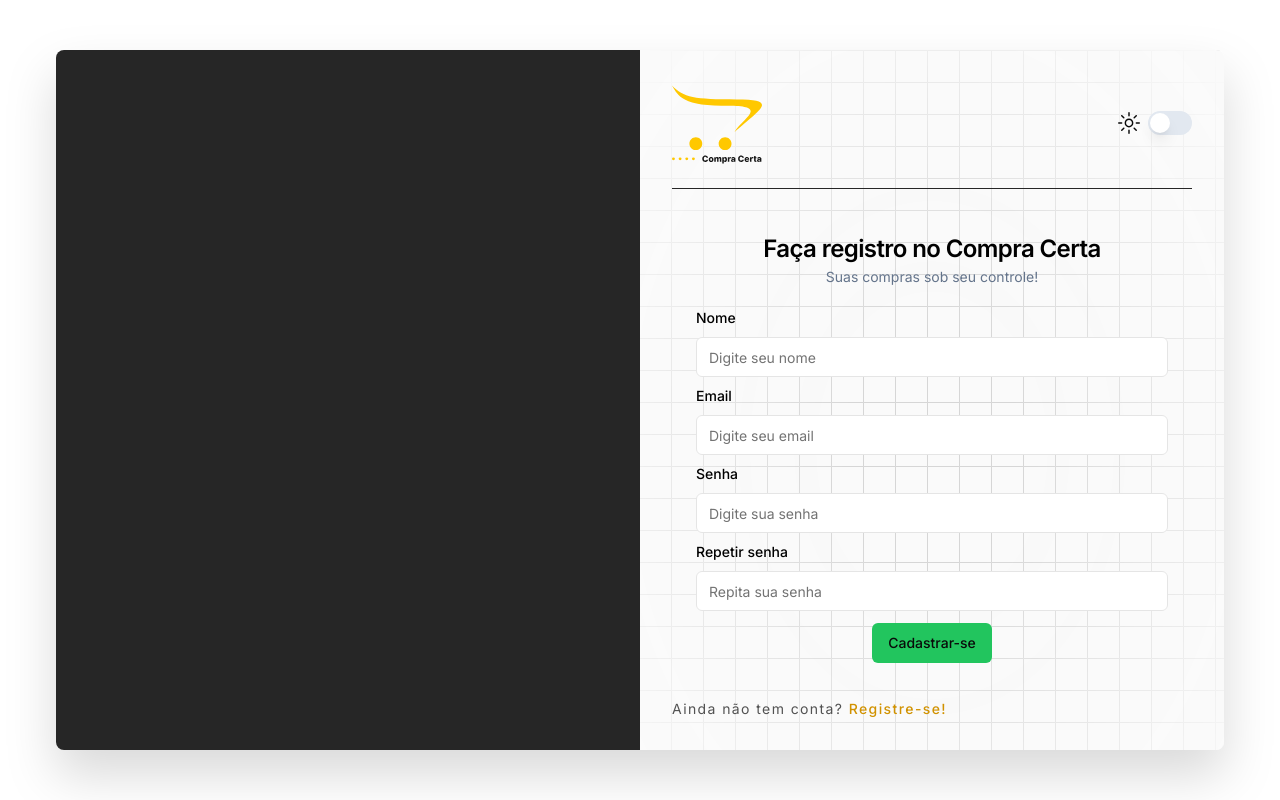
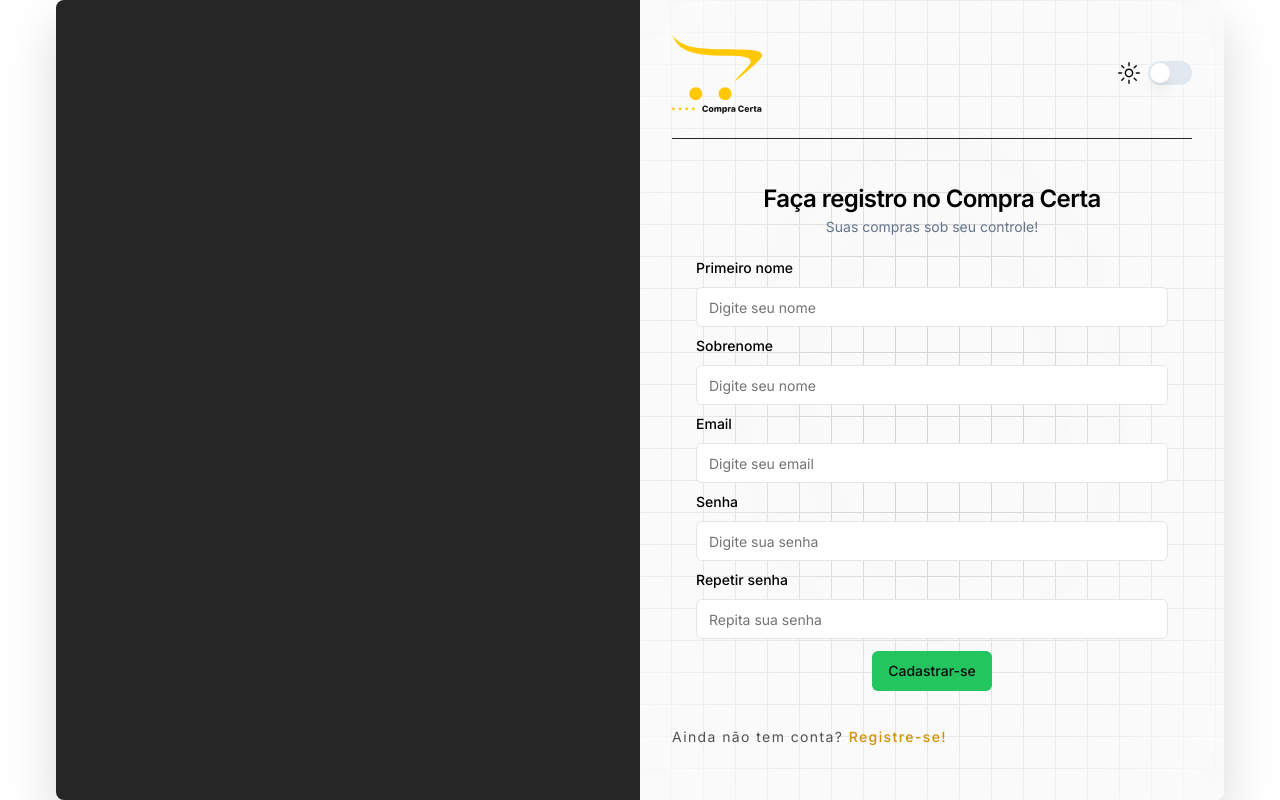
Before and after one commit to tiagodev96/compra-certa-front, a Next.js app: page /register in a window 1280 px wide. Built offline with nearby package versions, Linux system fonts and the light colour scheme.

Commit message:
fix type errors

```diff
--- a/src/app/(auth)/register/page.tsx
+++ b/src/app/(auth)/register/page.tsx
@@ -16,7 +16,8 @@
 
 const Register = () => {
   const [formData, setFormData] = useState({
-    name: '',
+    firstName: '',
+    lastName: '',
     email: '',
     password: '',
     confirmPassword: '',
@@ -46,7 +47,7 @@
 
   return (
     <div className='sectionContainer flex items-center justify-center w-screen h-screen'>
-      <div className='grid grid-cols-1 md:grid-cols-2 max-w-[1200px] container h-[100%] items-center justify-center max-h-[700px] rounded-lg drop-shadow-2xl'>
+      <div className='grid grid-cols-1 md:grid-cols-2 max-w-[1200px] container h-[100%] items-center justify-center max-h-[800px] rounded-lg drop-shadow-2xl'>
         <div className='bg-neutral-800 dark:bg-neutral-200  w-full h-full rounded-tl-lg rounded-bl-lg'></div>
         <div className=' h-full overflow-hidden w-full rounded-tr-lg rounded-br-lg'>
           <GridBackground>
@@ -64,12 +65,21 @@
                   <form onSubmit={(e) => e.preventDefault()}>
                     <div className='grid w-full items-center gap-4'>
                       <div className='flex flex-col space-y-3'>
-                        <Label htmlFor='name'>Nome</Label>
+                        <Label htmlFor='name'>Primeiro nome</Label>
                         <Input
-                          id='name'
+                          id='firstName'
                           type='text'
-                          name='name'
-                          value={formData.name}
+                          name='firstName'
+                          value={formData.firstName}
+                          onChange={handleInputChange}
+                          placeholder='Digite seu nome'
+                        />
+                        <Label htmlFor='name'>Sobrenome</Label>
+                        <Input
+                          id='lastName'
+                          type='text'
+                          name='lastName'
+                          value={formData.lastName}
                           onChange={handleInputChange}
                           placeholder='Digite seu nome'
                         />
```
Also changed, not shown: src/app/(auth)/change-password/page.tsx (+0 -10 lines).
